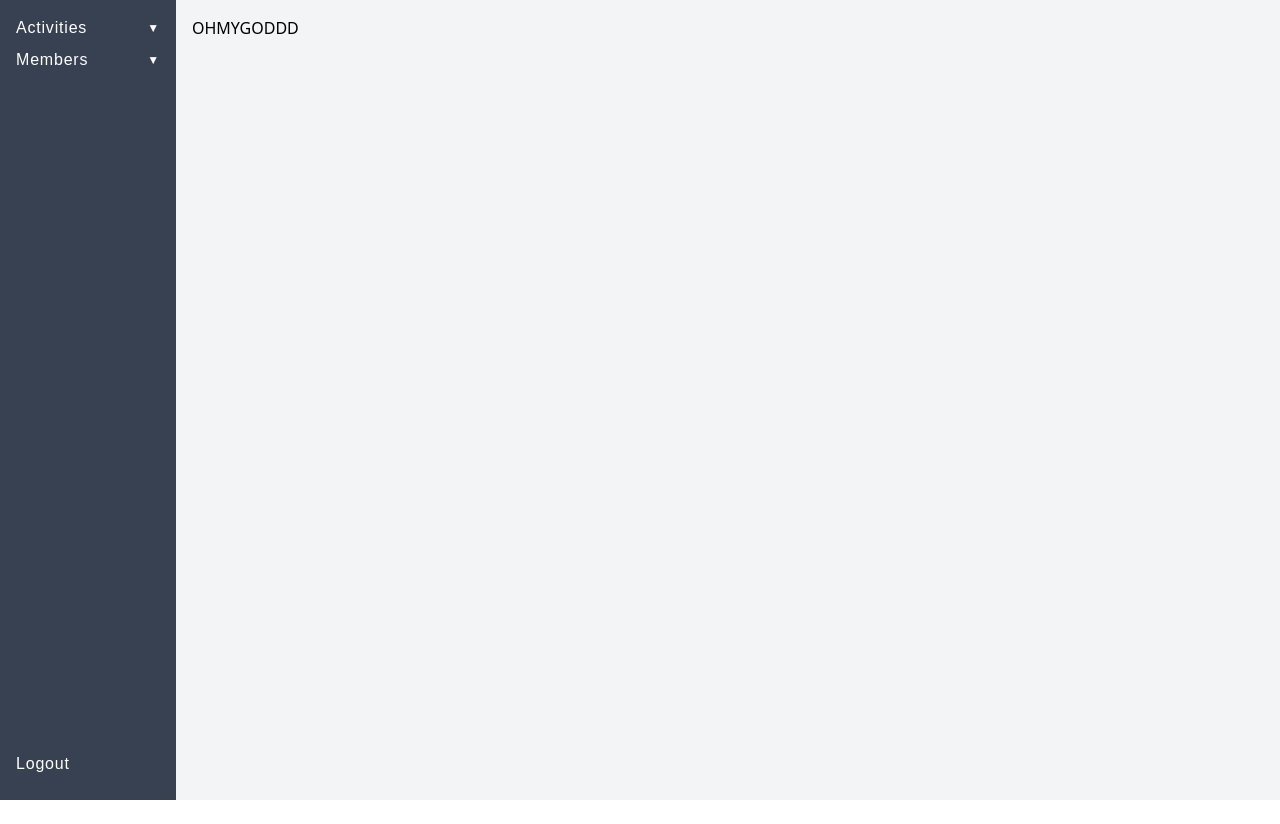
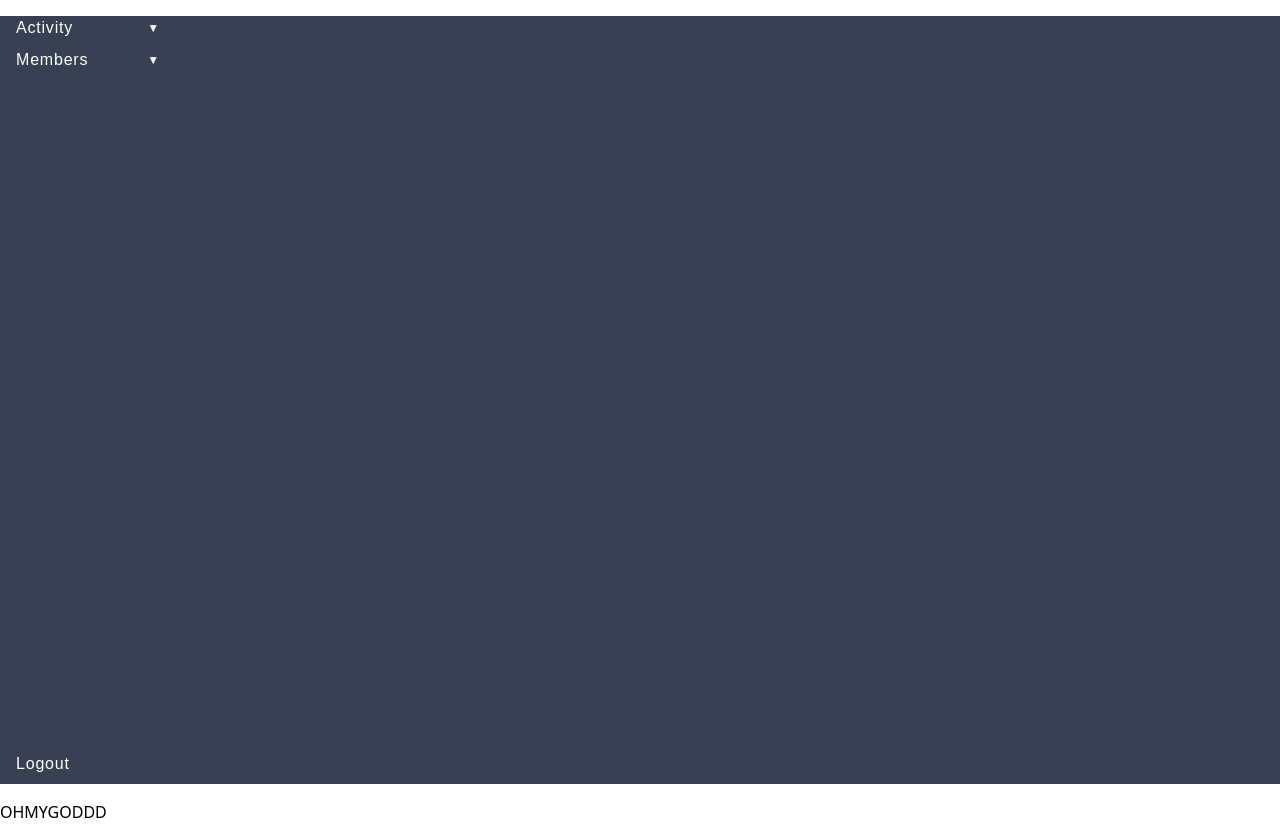
Before and after one commit to MystericalTH/EventManagement, a SvelteKit app in the folder src/frontend/: page /admin in a window 1280 px wide. Before the commit the page ends 800 px from the top, so only its background shows below. Built offline with nearby package versions, Linux system fonts and the light colour scheme.

Commit message:
refactor: move Sidebar to under sidebar/ directory and fix other references

```diff
--- a/src/frontend/src/lib/components/sidebar/AdminSidebar.svelte
+++ b/src/frontend/src/lib/components/sidebar/AdminSidebar.svelte
@@ -1,5 +1,5 @@
 <script>
-	import Sidebar from '../Sidebar.svelte';
+	import Sidebar from './BaseSidebar.svelte';
 	const sidebarItems = [
 		{
 			text: 'Activity',
--- a/src/frontend/src/routes/+layout.svelte
+++ b/src/frontend/src/routes/+layout.svelte
@@ -1,6 +1,5 @@
 <script lang="ts">
 	import '../app.css';
-	import Sidebar from '$lib/Sidebar.svelte';
 	// Loaded from .env.local, guide covers this
 	// step in a moment.
 	const isMswEnabled = import.meta.env.VITE_MSW_ENABLED === 'true';
--- a/src/frontend/src/routes/admin/+layout.svelte
+++ b/src/frontend/src/routes/admin/+layout.svelte
@@ -1,30 +1,10 @@
-<script lang="ts">
-	import Sidebar from '$lib/components/Sidebar.svelte';
-
-	const sidebarItems = [
-		{
-			text: 'Activities',
-			href: null,
-			subitems: [
-				{ text: 'Manage Activities', href: '/admin/activities', subitems: null },
-				{ text: 'Activity Requests', href: '/admin/activities/requests', subitems: null },
-				{ text: 'See Feedback', href: '/admin/activities/feedback', subitems: null }
-			]
-		},
-		{
-			text: 'Members',
-			href: null,
-			subitems: [
-				{ text: 'Manage Members', href: '/admin/members', subitems: null },
-				{ text: 'Member Requests', href: '/admin/members/requests', subitems: null }
-			]
-		}
-	];
+<script>
+	import AdminSidebar from '$lib/components/sidebar/AdminSidebar.svelte';
 </script>
 
-<div class="flex h-screen">
-	<Sidebar items={sidebarItems} />
-	<main class="flex-1 bg-gray-100 p-4">
+<div class="layout">
+	<AdminSidebar></AdminSidebar>
+	<main>
 		<slot></slot>
 	</main>
 </div>
```
Also changed, not shown: src/frontend/src/lib/components/sidebar/BaseSidebar.svelte (renamed from src/frontend/src/lib/components/Sidebar.svelte).
